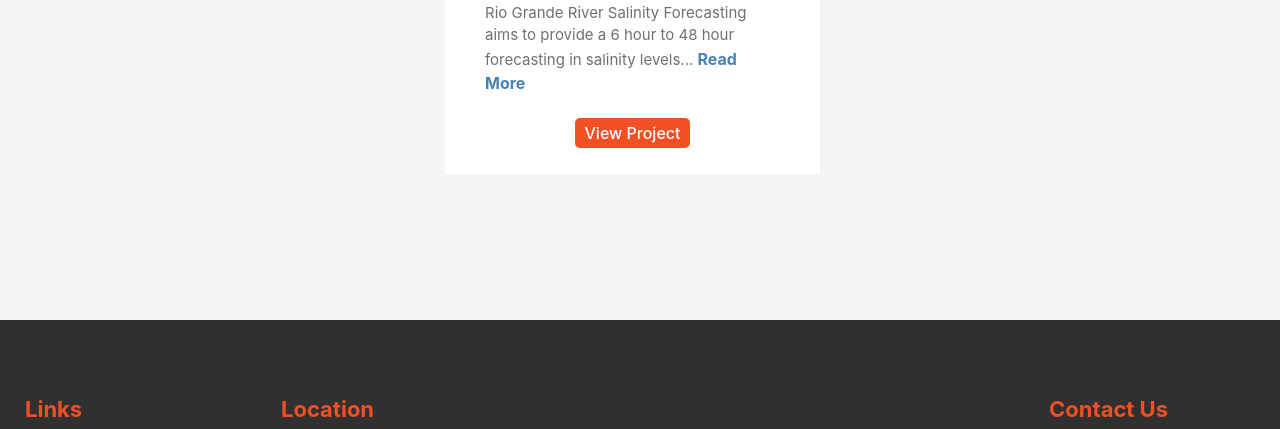
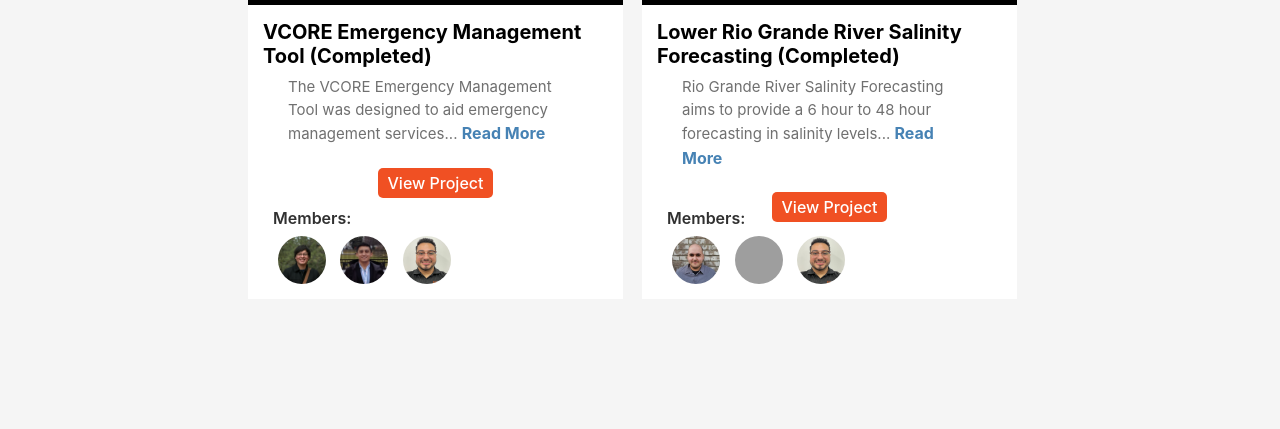
Before and after one commit to miutrgv/miutrgv.github.io, a PHP site: page /research.html in a window 1280 px wide. Shown: the part 2609-3038 px from the top of the page. Run offline with PHP 8.4, Linux system fonts and the light colour scheme; grey boxes are pictures that could not be loaded.

Commit message:
Added research projects

```diff
--- a/research.html
+++ b/research.html
@@ -43,68 +43,74 @@
 
           <span id="start" type="hidden"></span>
 
-          <!-- <div id="humanoid" data-aos="zoom-in-up" class="research-item">
-            <img class="research-img" src="images/research/humanoid.gif" />
+          <div id="locomotion-vla" data-aos="zoom-in-up" class="research-item">
+            <img class="research-img" src="images/home/miutrgv_home.svg" />
             <div class="research-item-body">
-              <h5>Humanoid locomotion simulation using Reinforcement Learning (RL)</h5>
+              <h5>Stable Locomotion in Humanoid Robots Using VLA</h5>
               <div class="overview">
-                <p><strong>Overview:</strong></p>
-                <p>Using Reinforcement Learning we aim to train a MusculoSkeletal model to mimic Human motion. In Addit... <a href="research/humanoid-locomotion.html" ><strong class="ref-link">Read More</strong></a></p>
+                <p>Developing methods to control humanoid robots and achieve stable locomotion using Vision-Language-Action (VLA) models... <a  href="research/humanoid-vla.html" ><strong class="ref-link">Read More</strong></a></p>
+              </div>
+              <div class="collaborator">
+                <p><strong>Members:</strong></p>
+                <a href="people.html#christian-narcia"><img src="images/people/christian_narcia.jpg" title="Christian Narcia"/></a>
+                <a href="people.html#christian-narcia"><img src="images/people/jerry_wang.png" title="Jerry Wang"/></a>
               </div>
             </div>
           </div>
 
-          <div id="hea" data-aos="zoom-in-up" class="research-item">
-            <img class="research-img" src="images/research/HEA.gif" />
+          <div id="musculoskeletal-rl" data-aos="zoom-in-up" class="research-item">
+            <img class="research-img" src="images/home/miutrgv_home.svg" />
             <div class="research-item-body">
-              <h5>High Entropy Alloy property prediction using Deep NN and GAN</h5>
+              <h5>Musculoskeletal Reinforcement Learning for Human Locomotion</h5>
               <div class="overview">
-                <p><strong>Overview:</strong></p>
-                <p>High Entropy Alloys (HEAs) are metal composite materials that can exhibit a range of physical and tr... <a href="research/hea-property-prediction.html" ><strong class="ref-link">Read More</strong></a></p>
+                <p>This research focuses on developing reinforcement learning agents that can learn natural and biologically realistic locomotion... <a  href="research/musculoskeletal-rl.html" ><strong class="ref-link">Read More</strong></a></p>
+              </div>
+              <div class="collaborator">
+                <p><strong>Members:</strong></p>
+                <a href="people.html#diana-castilleja"><img src="images/people/diana_castilleja.png" title="Diana Castilleja"/></a>
+                <a href="people.html#jose-franco"><img src="images/people/jose_franco.png" title="Jose Franco"/></a>
               </div>
             </div>
           </div>
-
-          <div id="drugdiscovery" data-aos="zoom-in-up" class="research-item">
-            <img class="research-img" src="images/research/biomarker.gif" />
-            <div class="research-item-body">
-              <h5>Structure-based Virtual Screening using RL</h5>
-              <div class="overview">
-                <p><strong>Overview:</strong></p>
-                <p>Virtual Screening Drug Discovery refers to a range of technique used to automatically search and eva... <a href="research/drug-discovery.html" ><strong class="ref-link">Read More</strong></a></p>
-              </div>
-            </div>
-          </div> -->
 
           <div id="scac-benchmarks" data-aos="zoom-in-up" class="research-item">
             <img class="research-img" src="images/research/scac-benchmark-transformer.png" />
             <div class="research-item-body">
               <h5>Multi-Agent Reinforcement Learning</h5>
               <div class="overview">
-                <p><strong>Overview:</strong></p>
                 <p>We are revolutionizing the StarCraft Multi-Agent Challenge (SMAC) benchmarks by introducing a novel transformer-based... <a  href="research/enhancing-scac.html" ><strong class="ref-link">Read More</strong></a></p>
+              </div>
+              <div class="collaborator">
+                <p><strong>Members:</strong></p>
+                <a href="people.html#daniel-masamba"><img src="images/people/daniel_masamba.jpg" title="Daniel Masamba"/></a>
               </div>
             </div>
           </div>
 
-          <div id="swin-unet" data-aos="zoom-in-up" class="research-item">
+          <!-- <div id="swin-unet" data-aos="zoom-in-up" class="research-item">
             <img class="research-img" src="https://i.giphy.com/media/v1.Y2lkPTc5MGI3NjExYjZvdnRzMDFrY25ibmxuZ2cyaXlpOWM4aGVqaHk0YWRrZjg5OHlmbyZlcD12MV9pbnRlcm5hbF9naWZfYnlfaWQmY3Q9Zw/ATsWtUsuuFRfq8OhZ7/giphy.gif" />
             <div class="research-item-body">
               <h5>Meidcal Image Segmentations</h5>
               <div class="overview">
-                <p><strong>Overview:</strong></p>
                 <p>Originally developed for natural language processing, transformers are now being applied to computer vision tasks. The Vision Transformer... <a  href="research/swin-unet.html" ><strong class="ref-link">Read More</strong></a></p>
               </div>
+              <div class="collaborator">
+                <p><strong>Members:</strong></p>
+                <a href="people.html"><img src="images/people/"/></a>
+              </div>
             </div>
-          </div>
+          </div> -->
 
           <div id="multi-task" data-aos="zoom-in-up" class="research-item">
             <img class="research-img" src="images/research/target-aware.png" />
             <div class="research-item-body">
               <h5>Drug Design: Target Aware Molecule Generation</h5>
               <div class="overview">
-                <p><strong>Overview:</strong></p>
                 <p>This project focuses on generating molecules with improved binding affinity to specific target proteins, a critical aspect of... <a  href="research/target-aware.html" ><strong class="ref-link">Read More</strong></a></p>
+              </div>
+              <div class="collaborator">
+                <p><strong>Members:</strong></p>
+                <a href="people.html#angel-peredo"><img src="images/people/angel_peredo.jpg" title="Angel Peredo"/></a>
               </div>
             </div>
           </div>
@@ -114,8 +120,11 @@
             <div class="research-item-body">
               <h5>Multi-Task Reinforcement Learning</h5>
               <div class="overview">
-                <p><strong>Overview:</strong></p>
                 <p>Multi-task reinforcement learning (RL) focuses on training agents to perform well across multiple related tasks rather than specialize in a single task. This approach... <a  href="research/multi-task-rl.html" ><strong class="ref-link">Read More</strong></a></p>
+              </div>
+              <div class="collaborator">
+                <p><strong>Members:</strong></p>
+                <a href="people.html#adan-gandarilla"><img src="images/people/adan.png" title="Adan Gandarilla"/></a>
               </div>
             </div>
           </div>
@@ -125,8 +134,11 @@
             <div class="research-item-body">
               <h5>Concrete conductivity simulation</h5>
               <div class="overview">
-                <p><strong>Overview:</strong></p>
                 <p>Concrete conductivity is the idea of bridging the top of the concrete to the bottom with Metal Fiber... <a  href="research/concrete-conductivity.html" ><strong class="ref-link">Read More</strong></a></p>
+              </div>
+              <div class="collaborator">
+                <p><strong>Members:</strong></p>
+                <a href="people.html#christian-narcia"><img src="images/people/christian_narcia.jpg" title="Christian Narcia"/></a>
               </div>
             </div>
           </div>
@@ -136,10 +148,13 @@
             <div class="research-item-body">
               <h5>Pose estimation</h5>
               <div class="overview">
-                <p><strong>Overview:</strong></p>
                 <p>Pose Estimation is a topic in computer vision focusing on analyzing object movement, specifically... <a  href="research/pose-estimation.html" ><strong class="ref-link">Read More</strong></a></p>
                 <br>
                 <a class="ref-link-button" href="https://bee.utrgv.edu/poseEstimation.html" >View Project</a>
+              </div>
+              <div class="collaborator">
+                <p><strong>Members:</strong></p>
+                <a href="people.html#ashraful-islam"><img src="images/people/md_ashraful_islam.jpeg" title="Md Ashraful Islam"/></a>
               </div>
             </div>
           </div>
@@ -149,10 +164,15 @@
             <div class="research-item-body">
               <h5>Honey bee monitoring system (Completed)</h5>
               <div class="overview">
-                <p><strong>Overview:</strong></p>
                 <p>The Honey Bee Monitoring System is a system designed to monitor the overall health of the honey... <a href="research/bee-monitoring.html" ><strong class="ref-link">Read More</strong></a></p>
                 <br>
                 <a class="ref-link-button" href="https://bee.utrgv.edu" >View Project</a>
+              </div>
+              <div class="collaborator">
+                <p><strong>Members:</strong></p>
+                <a href="people.html#christian-narcia"><img src="images/people/christian_narcia.jpg" title="Christian Narcia"/></a>
+                <a href="people.html#joselito-guardado"><img src="images/people/joselito.jpg" title="Joselito Guardado"/></a>
+                <a href="people.html#juan-velazquez"><img src="images/people/juan_velazquez.jpg" title="Juan Velazquez"/></a>
               </div>
             </div>
           </div>
@@ -162,10 +182,15 @@
             <div class="research-item-body">
               <h5>VCORE Emergency Management Tool (Completed)</h5>
               <div class="overview">
-                <p><strong>Overview:</strong></p>
                 <p>The VCORE Emergency Management Tool was designed to aid emergency management services... <a  href="research/vcore.html" ><strong class="ref-link">Read More</strong></a></p>
                 <br>
                 <a class="ref-link-button" href="https://vcore.utrgv.edu/" >View Project</a>
+              </div>
+              <div class="collaborator">
+                <p><strong>Members:</strong></p>
+                <a href="people.html#martin-flores"><img src="images/people/martin_flores.jpg" title="Martin Flores"/></a>
+                <a href="people.html#cesar-davila"><img src="images/people/cesar_davila.jpeg" title="Cesar Davila"/></a>
+                <a href="people.html#joselito-guardado"><img src="images/people/joselito.jpg" title="Joselito Guardado"/></a>
               </div>
             </div>
           </div>
@@ -175,10 +200,15 @@
             <div class="research-item-body">
               <h5>Lower Rio Grande River Salinity Forecasting (Completed)</h5>
               <div class="overview">
-                <p><strong>Overview:</strong></p>
                 <p>Rio Grande River Salinity Forecasting aims to provide a 6 hour to 48 hour forecasting in salinity levels... <a  href="research/salinity-forecast.html" ><strong class="ref-link">Read More</strong></a></p>
                 <br>
                 <a class="ref-link-button" href="https://lrgsf.utrgv.edu" >View Project</a>
+              </div>
+              <div class="collaborator">
+                <p><strong>Members:</strong></p>
+                <a href="people.html#christian-narcia"><img src="images/people/christian_narcia.jpg" title="Christian Narcia"/></a>
+                <a href="people.html#juan-velazquez"><img src="images/people/juan_velazquez.jpg" title="Juan Velazquez"/></a>
+                <a href="people.html#joselito-guardado"><img src="images/people/joselito.jpg" title="Joselito Guardado"/></a>
               </div>
             </div>
           </div>
--- a/static/action.js
+++ b/static/action.js
@@ -47,17 +47,17 @@
 });
 
 
-// --------------- People Page --------------------
+// --------------- Research Page --------------------
 
 // Zooms in picture and changes border color to orange.
 $(".research-item").on("mouseover", function() {
 
-    $(this).find("img").css("padding", "0");
+    $(this).find(".research-img").css("padding", "0");
     $(this).find(".research-item-body").css("border-top", "5px solid #F05023");
 });
 $(".research-item").on("mouseleave", function() {
 
-    $(this).find("img").css("padding", "10px");
+    $(this).find(".research-img").css("padding", "10px");
     $(this).find(".research-item-body").css("border-top", "5px solid black");
 });
 
--- a/style/stylesheet.css
+++ b/style/stylesheet.css
@@ -364,16 +364,16 @@
     color: #707070;
 }
 
-#research strong {
+/* #research strong {
     color: #F05023;
-}
+} */
 
 #research .research-item {
     background-color: white;
     margin-bottom: 15px;
     margin-right: 15px;
     width: 375px;
-    padding-top: 475px;
+    padding-top: 500px;
     position: relative;
     /*max-width: 30rem;*/
     display: inline-block;
@@ -393,7 +393,7 @@
     background-color: white;
     position: absolute;
     bottom: 0;
-    height: 275px;
+    height: 300px;
     padding: 15px;
     border-top: 6px solid black;
     transition: 0.3s;
@@ -432,23 +432,29 @@
 }
 
 .collaborator {
-    /*display: inline-block;*/
-    float: left;
-    height: 100px;
-    width: 100px;
-    margin-top: 10px;
+    width: 100%;
+    padding: 10px 25px;
+    display: inline-block;
+    text-align: start;
+    position: absolute;
+    bottom: 0; left: 0;
 }
 
-.collaborator p {
-    text-align: center;
-    font-size: x-small;
+.collaborator strong {
+    font-weight: 600;
+    color: #303030;
 }
 
 .collaborator img {
-    height: 40px;
-    width: 40px;
+    height: 48px;
+    width: 48px;
     border-radius: 50%;
     margin: 5px;
+    cursor: pointer;
+}
+
+.collaborator img:hover {
+    border: 3px solid #F05023;
 }
 
 .research-description {
```
Also changed, not shown: people.html (+33 -33 lines), research/humanoid-vla.html (added, +80 -0 lines), research/musculoskeletal-rl.html (added, +83 -0 lines).
